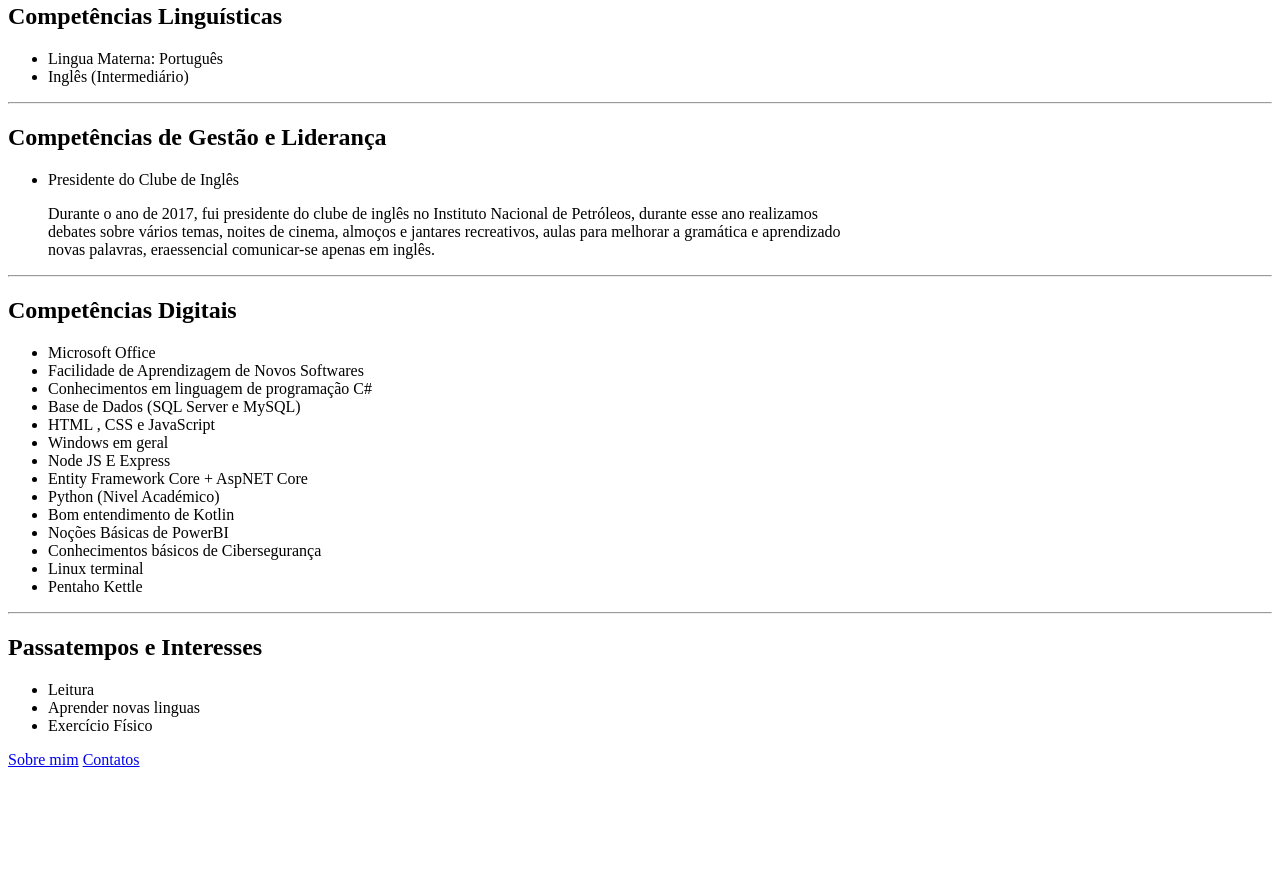
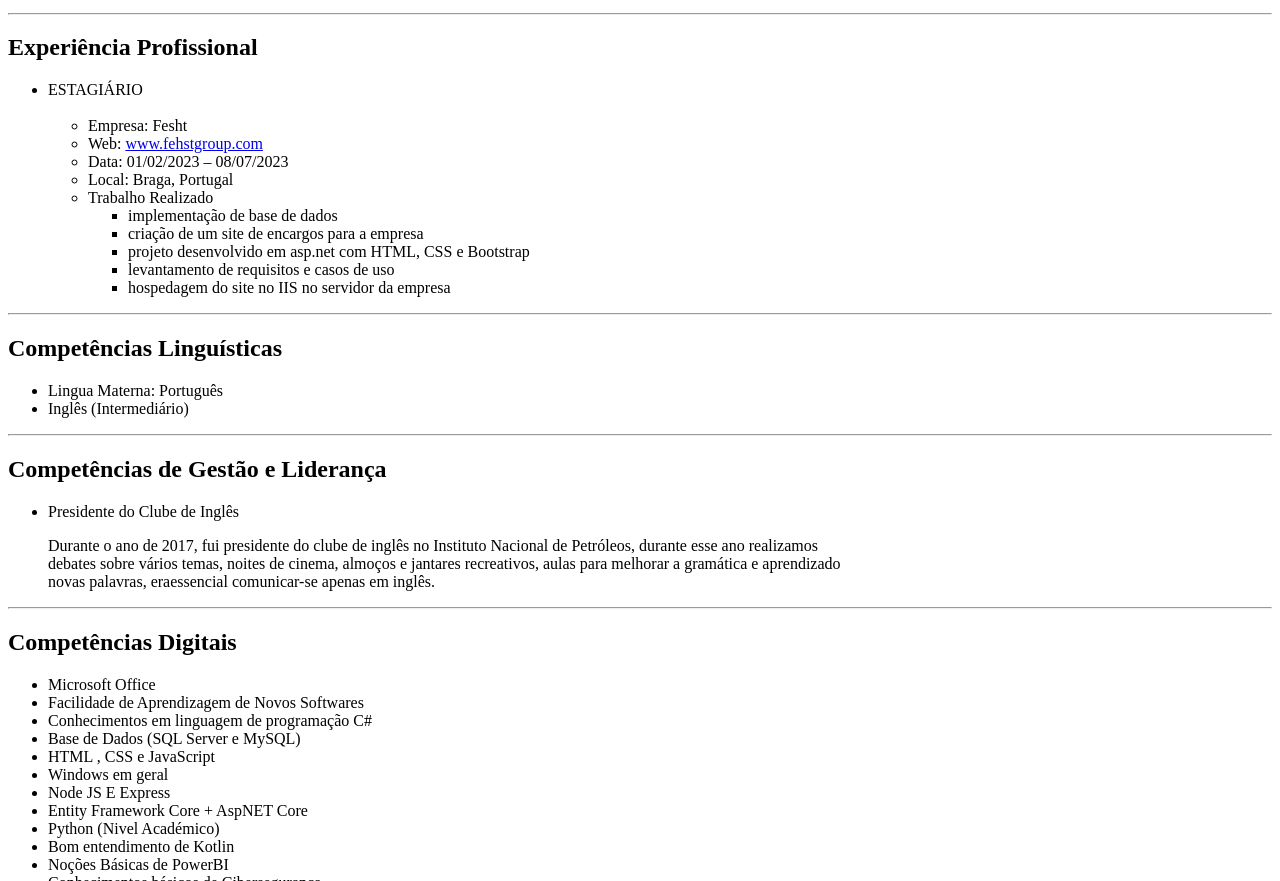
Before and after one commit to Narcio-Silvestre/myresume, a plain HTML site: page public/index.html in a window 1280 px wide. Shown: the part 997-1878 px from the top of the page. Before the commit the page ends 1774 px from the top, so only its background shows below. Drawn offline with Linux system fonts and the light colour scheme.

Commit message:
add profissional experience

```diff
--- a/public/index.html
+++ b/public/index.html
@@ -7,7 +7,7 @@
 </head>
 <body>
     <h1>Nárcio Raimundo Silestre</h1>
-    <img src="../assets/images/93C98F4F-A9F2-43BE-AB13-DD7C01EEB0AB.JPG" alt="my profile photo" height="200">
+    <img src="../assets/images/93C98F4F-A9F2-43BE-AB13-DD7C01EEB0AB.JPG" alt="my profile photo" height="300">
     <hr>
     <ul>
         <li>Data de nascimento: 03/01/2000</li>
@@ -54,6 +54,27 @@
         </ul>
     <hr>
     <h2>Experiência Profissional</h2>
+        <ul>
+            <li>
+                ESTAGIÁRIO
+                <ul>
+                <br>
+                    <li>Empresa: Fesht</li>
+                    <li>Web: <a href="https://www.fehstgroup.com">www.fehstgroup.com</a></li>
+                    <li>Data: 01/02/2023 – 08/07/2023</li>
+                    <li>Local: Braga, Portugal</li>
+                    <li>Trabalho Realizado
+                        <ul>
+                            <li>implementação de base de dados</li>
+                            <li>criação de um site de encargos para a empresa</li>
+                            <li>projeto desenvolvido em asp.net com HTML, CSS e Bootstrap</li>
+                            <li>levantamento de requisitos e casos de uso</li>
+                            <li>hospedagem do site no IIS no servidor da empresa</li>
+                        </ul>
+                    </li>
+                </ul>
+            </li>
+        </ul>
     <hr>
     <h2>Competências Linguísticas</h2>
         <ul>
```
